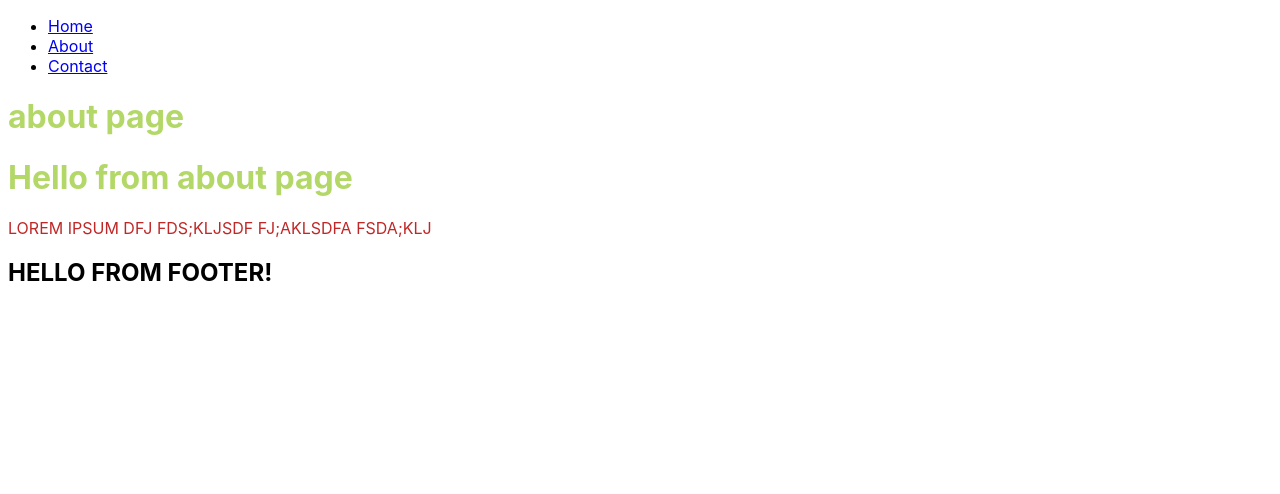
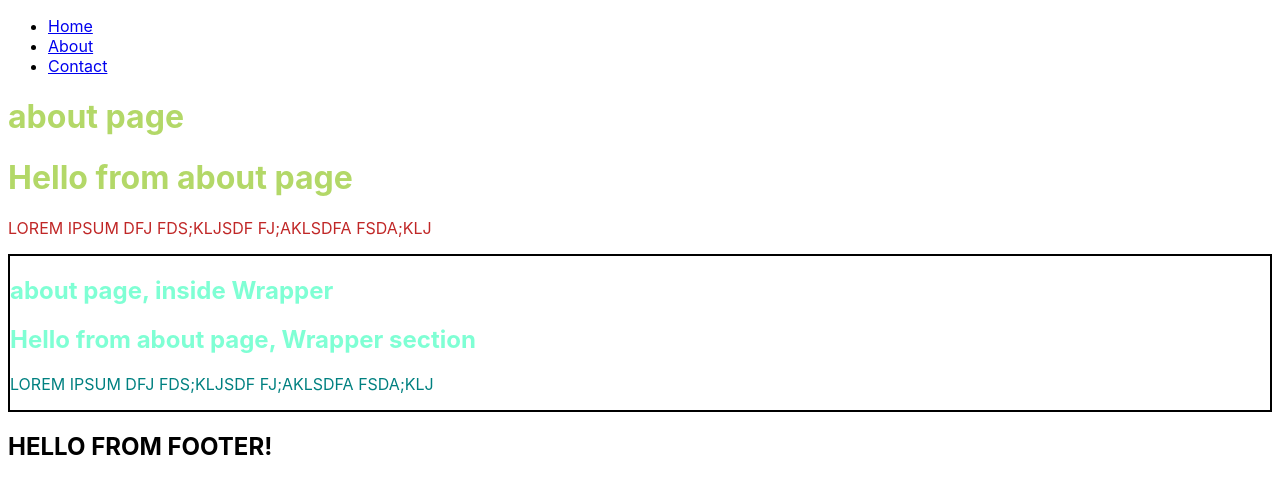
Before and after one commit to Saadat108/portfolio, a Gatsby site in the folder GatsbyTutorial/tutorial/: page /about in a window 1280 px wide. Built offline with nearby package versions, Linux system fonts and the light colour scheme; Gatsby itself is replaced by a stand-in of ours.

Commit message:
timestamp 1:42:56

```diff
--- a/GatsbyTutorial/tutorial/src/examples/button.js
+++ b/GatsbyTutorial/tutorial/src/examples/button.js
@@ -3,4 +3,8 @@ import styled from "styled-components"
 export const ExampleButton = styled.button`
   background: green;
   color: orange;
+  font-size: 2rem;
+  border-radius: 8px;
+  border: 0px;
+  box-shadow: 10px;
 `
--- a/GatsbyTutorial/tutorial/src/pages/about.js
+++ b/GatsbyTutorial/tutorial/src/pages/about.js
@@ -1,6 +1,7 @@
 import React from "react"
 import Layout from "../components/Layout"
 import { page, text } from "../examples/about.module.css"
+import styled from "styled-components"
 
 const about = () => {
   return (
@@ -10,8 +11,26 @@ const about = () => {
         <h1>Hello from about page</h1>
         <p className={text}>lorem ipsum dfj fds;kljsdf fj;aklsdfa fsda;klj</p>
       </div>
+
+      <Wrapper>
+        <h1>about page, inside Wrapper</h1>
+        <h1>Hello from about page, Wrapper section</h1>
+        <p className="text">lorem ipsum dfj fds;kljsdf fj;aklsdfa fsda;klj</p>
+      </Wrapper>
     </Layout>
   )
 }
 
+const Wrapper = styled.section`
+  color: teal;
+  border: 2px solid black;
+  h1 {
+    color: aquamarine;
+  }
+
+  .text {
+    text-transform: uppercase;
+  }
+`
+
 export default about
--- a/GatsbyTutorial/tutorial/src/pages/index.js
+++ b/GatsbyTutorial/tutorial/src/pages/index.js
@@ -2,12 +2,14 @@ import React from "react"
 import { Link } from "gatsby"
 import Layout from "../components/Layout"
 import { page, text } from "../examples/home.module.css"
+import { ExampleButton } from "../examples/button"
 
 export default function Home() {
   return (
     <Layout>
       <h2>index page stargs</h2>
       <div className={page}>
+        <ExampleButton>Example Button</ExampleButton>
         <h1>Home page</h1>
         <p className={text}>lorem ipsum dfj fds;kljsdf fj;aklsdfa fsda;klj</p>
       </div>
```
